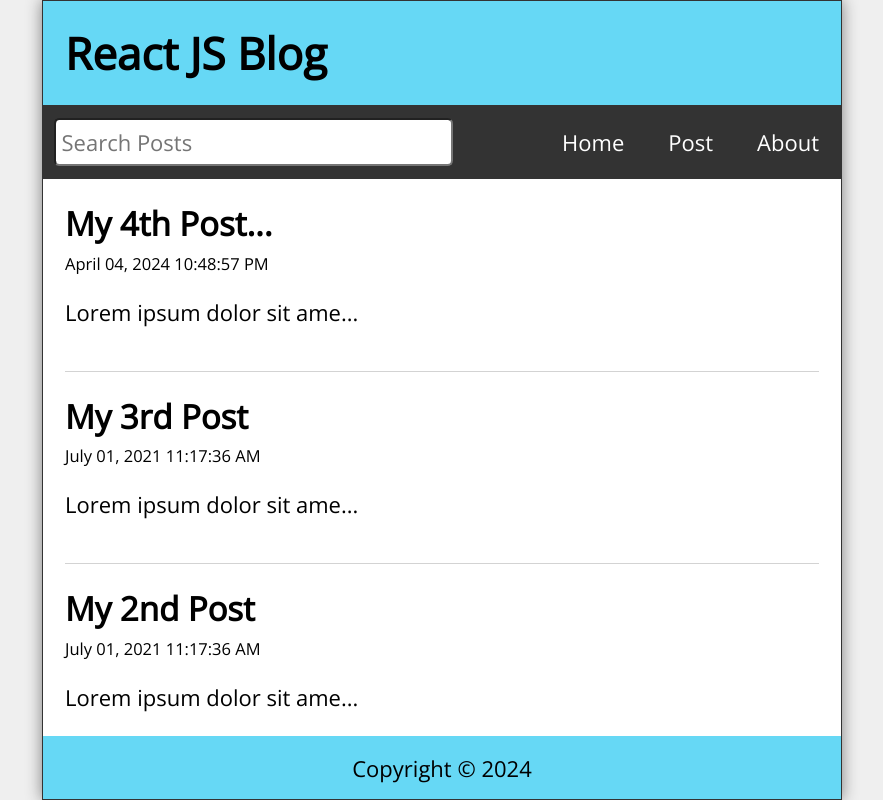
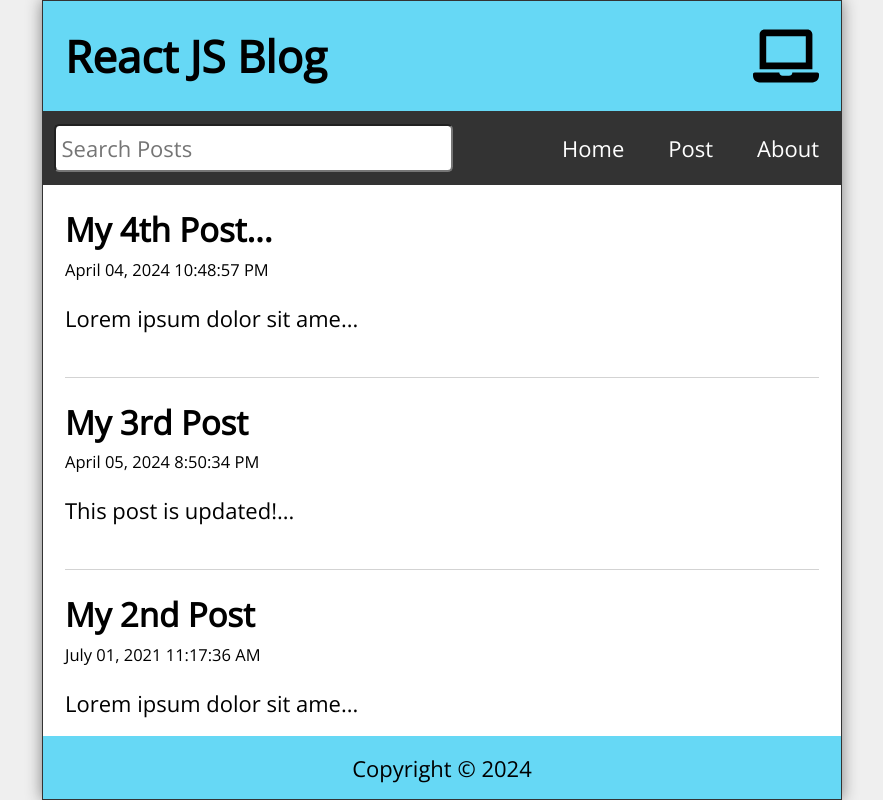
Before and after one commit to Ahmad-Hazrati/react, a React (Vite) app in the folder 04tut/: page / in a window 1280 px wide. Shown: the whole page, without its empty margins (198-1081 px from the left). Built offline with nearby package versions, Linux system fonts and the light colour scheme; data requests are answered from the project's data file.

Commit message:
React Custom Hooks with Axios Async use Effect

```diff
--- a/04tut/data/db.json
+++ b/04tut/data/db.json
@@ -15,8 +15,8 @@
     {
       "id": "3",
       "title": "My 3rd Post",
-      "datetime": "July 01, 2021 11:17:36 AM",
-      "body": "Lorem ipsum dolor sit amet, consectetur adipiscing elit. Nullam nec nunc nec nunc."
+      "datetime": "April 05, 2024 8:50:34 PM",
+      "body": "This post is updated!"
     },
     {
       "id": "31",
--- a/04tut/package.json
+++ b/04tut/package.json
@@ -14,6 +14,7 @@
     "date-fns": "^3.6.0",
     "react": "^18.2.0",
     "react-dom": "^18.2.0",
+    "react-icons": "^5.0.1",
     "react-router-dom": "^6.22.3"
   },
   "devDependencies": {
--- a/04tut/src/App.jsx
+++ b/04tut/src/App.jsx
@@ -11,6 +11,8 @@ import { Route, Routes, useNavigate } from "react-router-dom";
 import { useEffect, useState } from "react";
 import { format } from "date-fns";
 import api from "./api/posts";
+import useWindowSize from "./hooks/useWindowSize";
+import useAxiosFetch from "./hooks/useAxiosFetch";
 
 function App() {
   const [posts, setPosts] = useState([]);
@@ -21,25 +23,34 @@ function App() {
   const [editTitle, setEditTitle] = useState("");
   const [editBody, setEditBody] = useState("");
   const navigate = useNavigate();
+  const { width } = useWindowSize();
+
+  const { data, fetchError, isLoading } = useAxiosFetch(
+    "http://localhost:3500/posts"
+  );
 
   useEffect(() => {
-    const fetchPosts = async () => {
-      try {
-        const response = await api.get("/posts");
-        setPosts(response.data);
-      } catch (err) {
-        if (err.response) {
-          // Not in the 200 response range
-          console.log(err.response.data);
-          console.log(err.response.status);
-          console.log(err.response.headers);
-        } else {
-          console.log(`Error: ${err.message}`);
-        }
-      }
-    };
-    fetchPosts();
-  }, []);
+    setPosts(data);
+  }, [data]);
+
+  // useEffect(() => {
+  //   const fetchPosts = async () => {
+  //     try {
+  //       const response = await api.get("/posts");
+  //       setPosts(response.data);
+  //     } catch (err) {
+  //       if (err.response) {
+  //         // Not in the 200 response range
+  //         console.log(err.response.data);
+  //         console.log(err.response.status);
+  //         console.log(err.response.headers);
+  //       } else {
+  //         console.log(`Error: ${err.message}`);
+  //       }
+  //     }
+  //   };
+  //   fetchPosts();
+  // }, []);
 
   useEffect(() => {
     const filteredResults = posts.filter(
@@ -96,10 +107,20 @@ function App() {
 
   return (
     <div className="App">
-      <Header title="React JS Blog" />
+      <Header title="React JS Blog" width={width} />
       <Nav search={search} setSearch={setSearch} />
       <Routes>
-        <Route exact path="/" element={<Home posts={searchResults} />} />
+        <Route
+          exact
+          path="/"
+          element={
+            <Home
+              posts={searchResults}
+              fetchError={fetchError}
+              isLoading={isLoading}
+            />
+          }
+        />
         <Route
           exact
           path="/post"
--- a/04tut/src/Header.jsx
+++ b/04tut/src/Header.jsx
@@ -1,9 +1,17 @@
 import React from "react";
+import { FaLaptop, FaTabletAlt, FaMobileAlt } from "react-icons/fa";
 
-const Header = ({ title }) => {
+const Header = ({ title, width }) => {
   return (
     <header className="Header">
       <h1>{title}</h1>
+      {width < 768 ? (
+        <FaMobileAlt />
+      ) : width < 992 ? (
+        <FaTabletAlt />
+      ) : (
+        <FaLaptop />
+      )}
     </header>
   );
 };
--- a/04tut/src/Home.jsx
+++ b/04tut/src/Home.jsx
@@ -1,14 +1,22 @@
 import React from "react";
 import Feed from "./Feed";
 
-const Home = ({ posts }) => {
+const Home = ({ posts, fetchError, isLoading }) => {
   return (
     <main className="Home">
-      {posts.length ? (
-        <Feed posts={posts} />
-      ) : (
-        <p style={{ marginTop: "2rem" }}>No posts to display.</p>
+      {isLoading && <p className="statusMsg">Loading...</p>}
+      {!isLoading && fetchError && (
+        <p className="statusMsg" style={{ color: "red" }}>
+          {fetchError}
+        </p>
       )}
+      {!isLoading &&
+        !fetchError &&
+        (posts.length ? (
+          <Feed posts={posts} />
+        ) : (
+          <p className="statusMsg">No posts to display.</p>
+        ))}
     </main>
   );
 };
--- /dev/null
+++ b/04tut/src/hooks/useAxiosFetch.js
@@ -0,0 +1,44 @@
+import { useState, useEffect } from "react";
+import axios from "axios";
+
+const useAxiosFetch = (dataUrl) => {
+  const [data, setData] = useState([]);
+  const [fetchError, setFetchError] = useState(null);
+  const [isLoading, setIsLoading] = useState(false);
+
+  useEffect(() => {
+    let isMounted = true;
+    const source = axios.CancelToken.source();
+
+    const fetchData = async (url) => {
+      setIsLoading(true);
+      try {
+        const response = await axios.get(url, {
+          cancelToken: source.token,
+        });
+        if (isMounted) {
+          setData(response.data);
+          setFetchError(null);
+        }
+      } catch (err) {
+        if (isMounted) {
+          setFetchError(err.message);
+          setData([]);
+        }
+      } finally {
+        isMounted && setIsLoading(false);
+      }
+    };
+    fetchData(dataUrl);
+
+    const cleanUp = () => {
+      isMounted = false;
+      source.cancel();
+    };
+    return cleanUp;
+  }, [dataUrl]);
+
+  return { data, fetchError, isLoading };
+};
+
+export default useAxiosFetch;
--- /dev/null
+++ b/04tut/src/hooks/useWindowSize.js
@@ -0,0 +1,26 @@
+import { useState, useEffect } from "react";
+
+const useWindowSize = () => {
+  const [windowSize, setWindowSize] = useState({
+    width: undefined,
+    height: undefined,
+  });
+
+  useEffect(() => {
+    const handleResize = () => {
+      setWindowSize({
+        width: window.innerWidth,
+        height: window.innerHeight,
+      });
+    };
+    handleResize();
+
+    window.addEventListener("resize", handleResize);
+
+    return () => window.removeEventListener("resize", handleResize);
+  }, []);
+
+  return windowSize;
+};
+
+export default useWindowSize;
```
Also changed, not shown: 1 other file (tests, documents, lock files or other folders).
